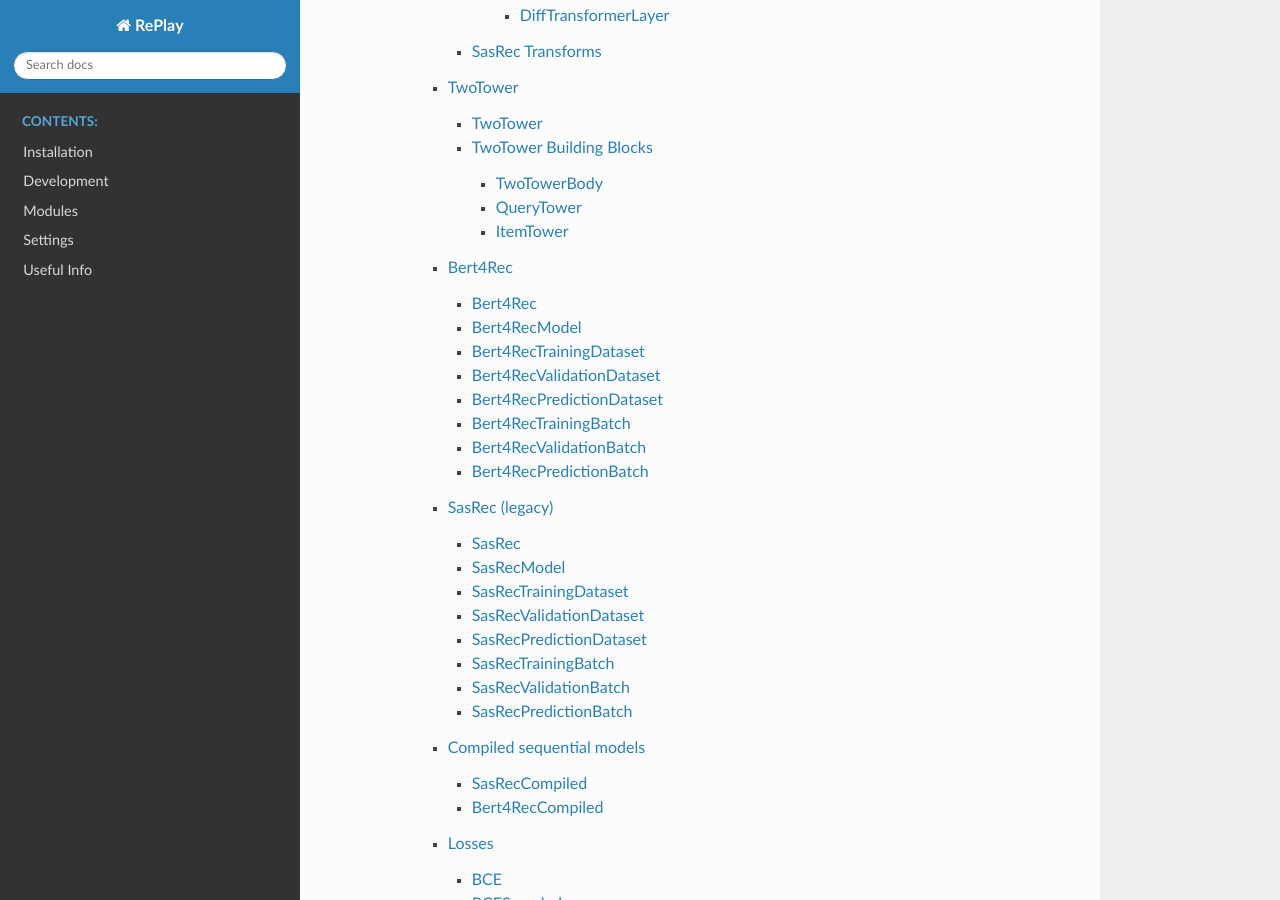
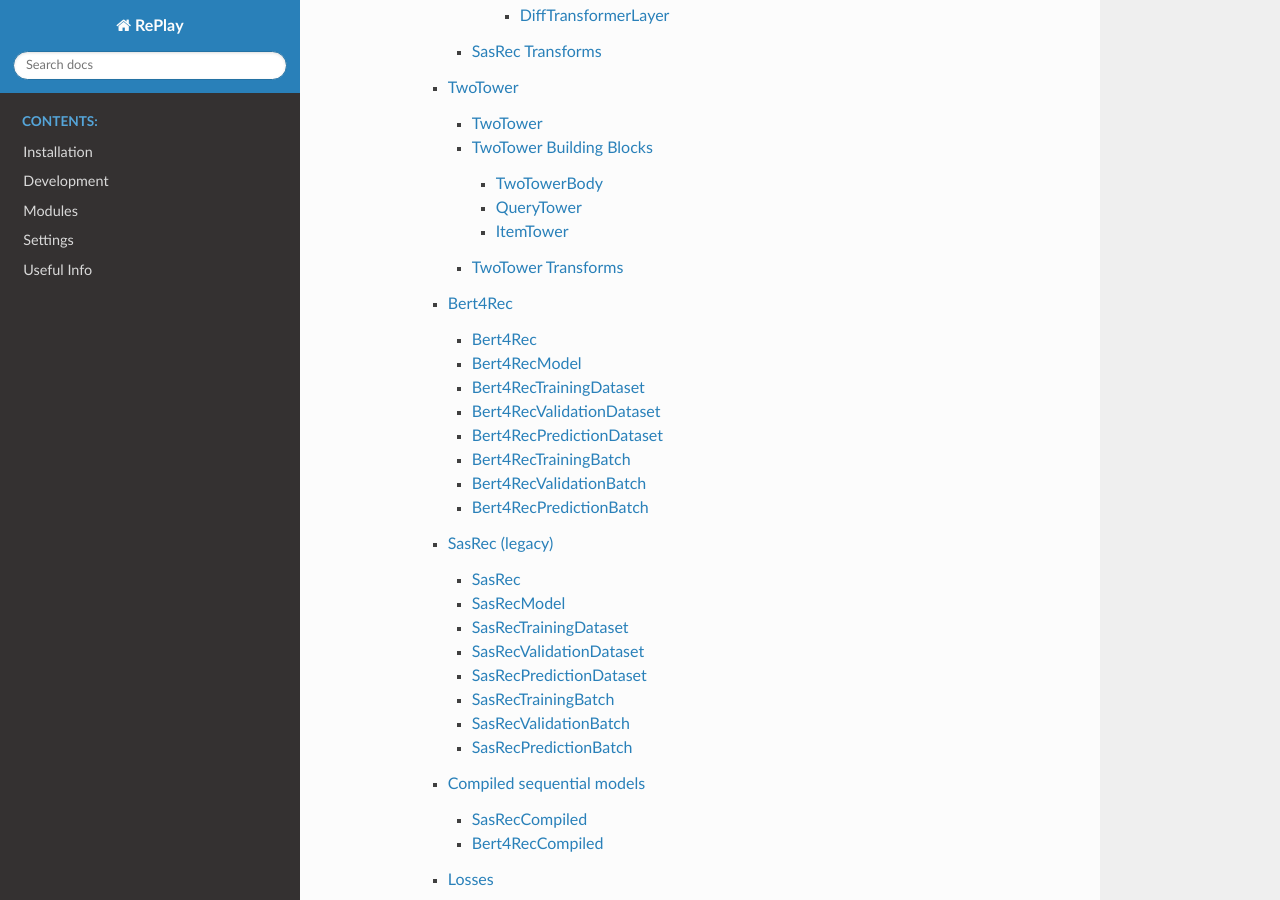
Before and after one commit to sb-ai-lab/RePlay, a Sphinx documentation site: the page built from docs/index.rst, in a window 1280 px wide and 900 px high, scrolled down 1752 px. Built offline with Sphinx 7.4.7 and the Read the Docs theme 3.1.0, drawn with Linux system fonts in a browser that asks for light colours.

Commit message:
upd docs

```diff
--- a/docs/pages/modules/nn_models.rst
+++ b/docs/pages/modules/nn_models.rst
@@ -78,6 +78,9 @@ ItemTower
 .. autoclass:: replay.nn.sequential.ItemTower
    :members: __init__, forward
 
+TwoTower Transforms
+_________________
+.. autofunction:: replay.nn.transform.template.make_default_twotower_transforms
 
 Bert4Rec
 ========
```
